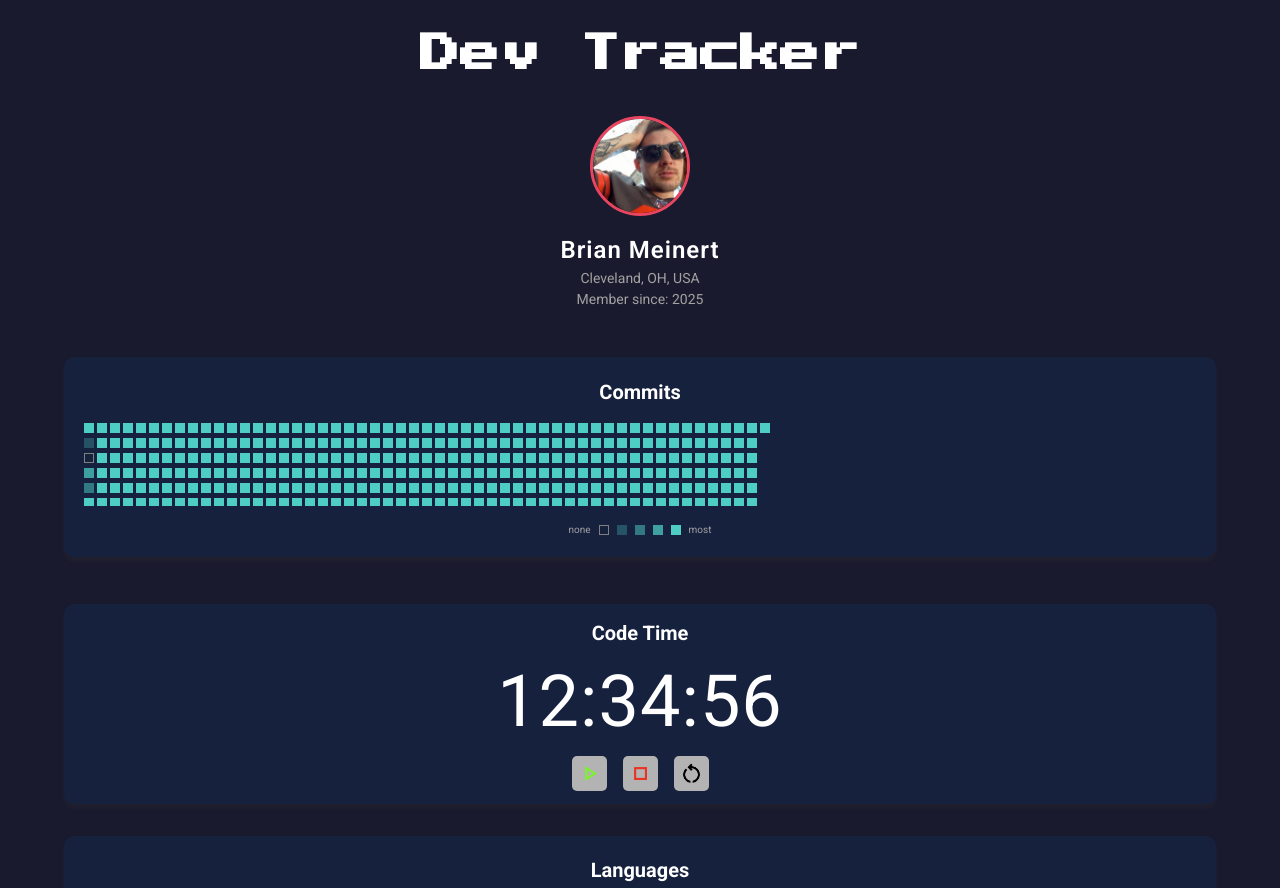
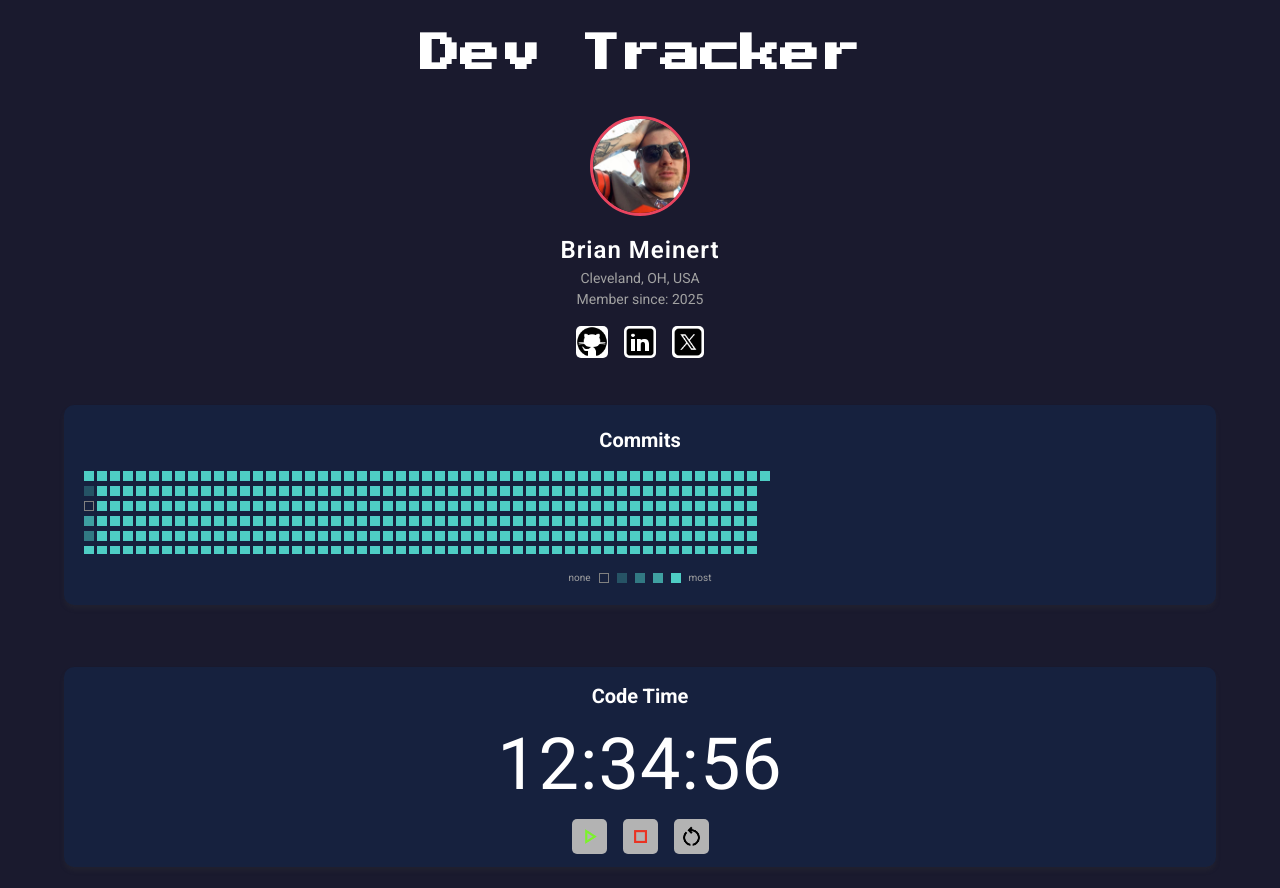
Before and after one commit to bmeinert8/tracking-app, a website: page index.html in a window 1280 px wide. Shown: the top 888 px of the page. Drawn offline with Linux system fonts and the light colour scheme.

Commit message:
add social media icons and update styles for links container

```diff
--- a/CSS/styles.css
+++ b/CSS/styles.css
@@ -97,7 +97,7 @@ p, h1, h2, h3, h4, h5, h6 {
   font-size: 0.775rem;
   font-weight: 400;
   line-height: 150%;
-  color: var(--AccentColor);
+  color: var(--TextSecondary);
 }
 
 .key-text {
@@ -139,6 +139,23 @@ header {
   border: 3px solid var(--AccentColor);
 }
 
+.links-container {
+  display: flex;
+  gap: 1rem;
+  justify-content: center;
+}
+
+.icon-container {
+  width: 32px;
+  height: 32px;
+  display: flex;
+  justify-content: center;
+  align-items: center;
+  border-radius: 5px;
+  background-color: var(--TextPrimary);
+}
+
+
 .main-dashboard {
   display: flex;
   flex-direction: column;
@@ -155,6 +172,8 @@ header {
   height: 200px;
   border-radius: 10px;
   box-shadow: 0px 4px 4px rgba(52, 52, 52, 0.25);
+  padding: 20px;
+  margin: 15px 0
 }
 
 .title-link {
@@ -171,8 +190,7 @@ header {
   gap: 1rem;
   align-items: center;
   justify-content: center;
-  padding: 20px;
-  margin: 15px 0
+
 }
 
 .commit-grid {
--- a/index.html
+++ b/index.html
@@ -21,6 +21,17 @@
         <p class="text-preset-1">Brian Meinert</p>
         <p class="text-preset-3">Cleveland, OH, USA</p>
         <p class="text-preset-3">Member since: 2025</p>
+      </div>
+      <div class="links-container">
+        <div class="icon-container">
+          <a href="#"><img src="./images/github.png" alt=""></a>
+        </div>
+        <div class="icon-container">
+          <a href="#"><img src="./images/linkedin.png" alt=""></a>
+        </div>
+        <div class="icon-container">
+          <a href=""><img src="./images/X.png" alt=""></a>
+        </div>
       </div>
     </section>
   </header>
```
Also changed, not shown: images/X.png (added), images/github.png (added), images/linkedin.png (added).
